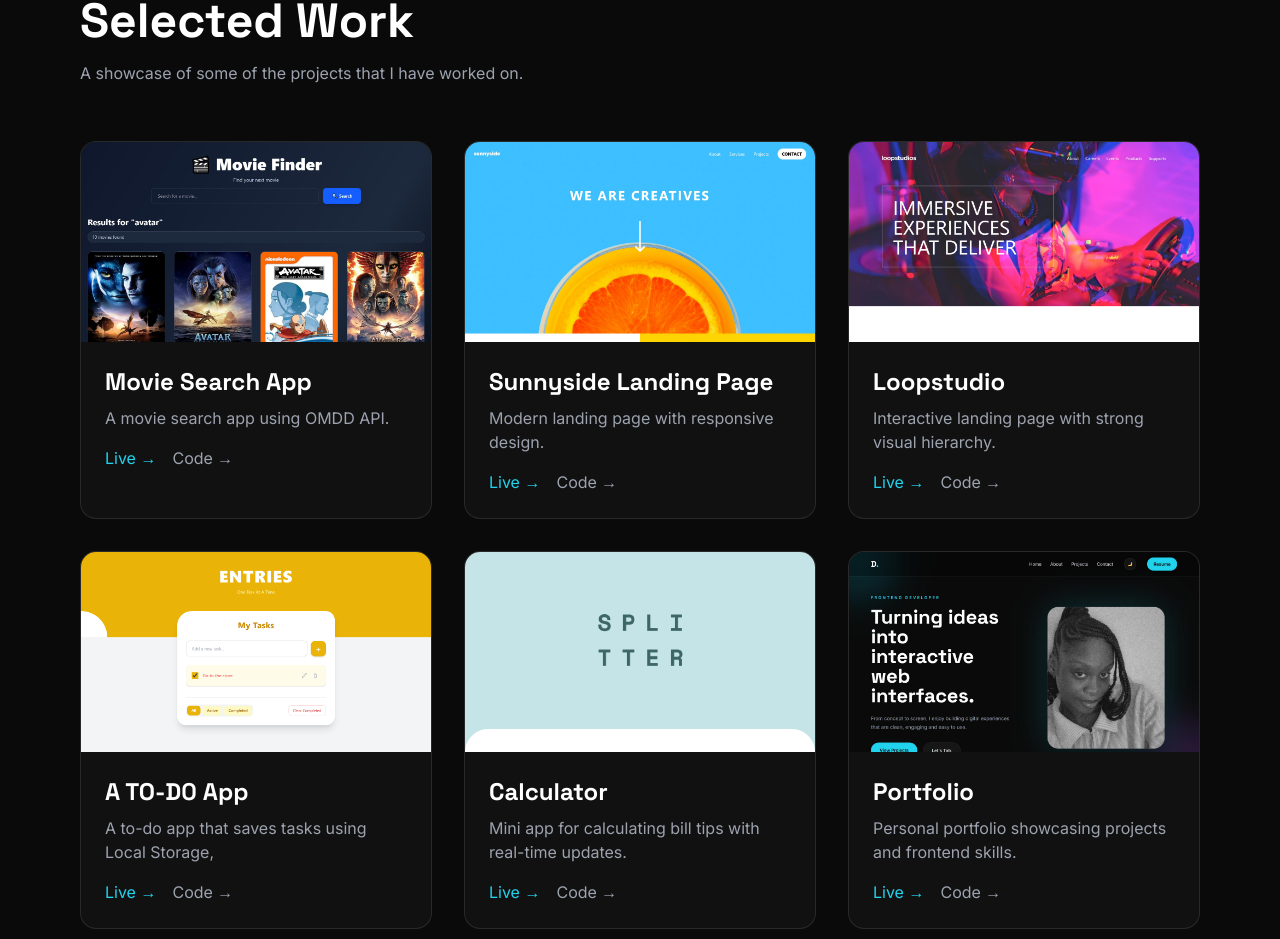
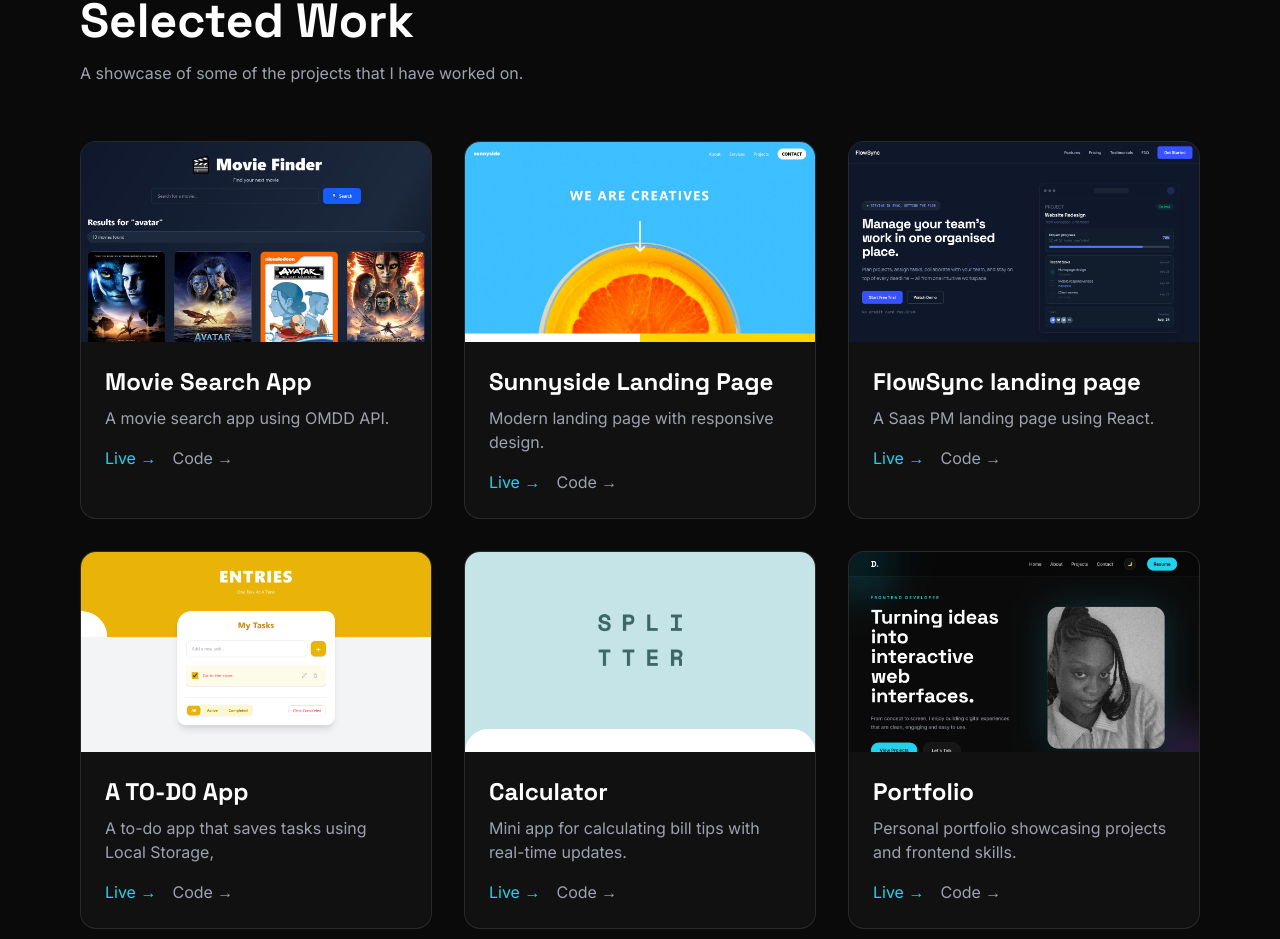
Before and after one commit to MorakinyoErioluwa/Morakinyo-Deborah-s-Portfolio, a React (Vite) app: page / in a window 1280 px wide. Shown: the part 1103-2042 px from the top of the page. Built offline with nearby package versions, Linux system fonts and the light colour scheme.

Commit message:
Projects update

```diff
--- a/src/components/Projects.jsx
+++ b/src/components/Projects.jsx
@@ -16,12 +16,13 @@ const projects = [
   },
 
   {
-    title: "Loopstudio",
-    description: "Interactive landing page with strong visual hierarchy.",
-    image: "/screenshot/Loopsided-desktop.jpg",
-    live: "https://loopsided-landing-page.vercel.app/",
-    code: "https://github.com/MorakinyoErioluwa/loopsided-landing-page.git"
+    title: "FlowSync landing page",
+    description: "A Saas PM landing page using React.",
+    image: "/screenshot/Flowsync.png",
+    live: "https://fsyyncc.vercel.app/",
+    code: "https://github.com/MorakinyoErioluwa/FlowSync.git"
   },
+
 
   {
     title: "A TO-D0 App",
```
Also changed, not shown: public/screenshot/Flowsync.png (added).
